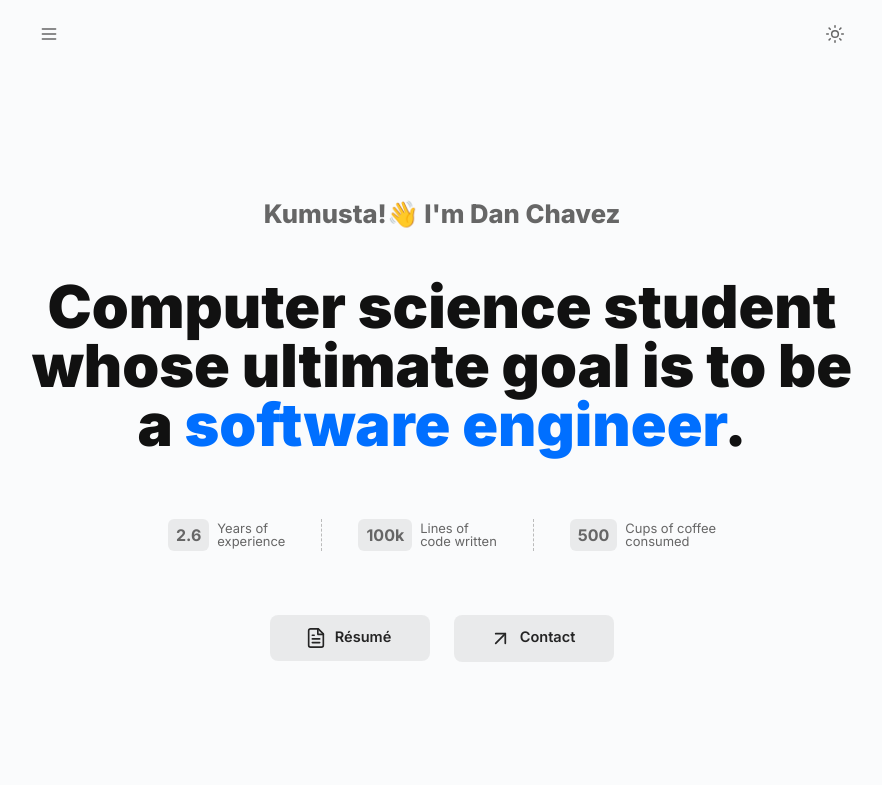
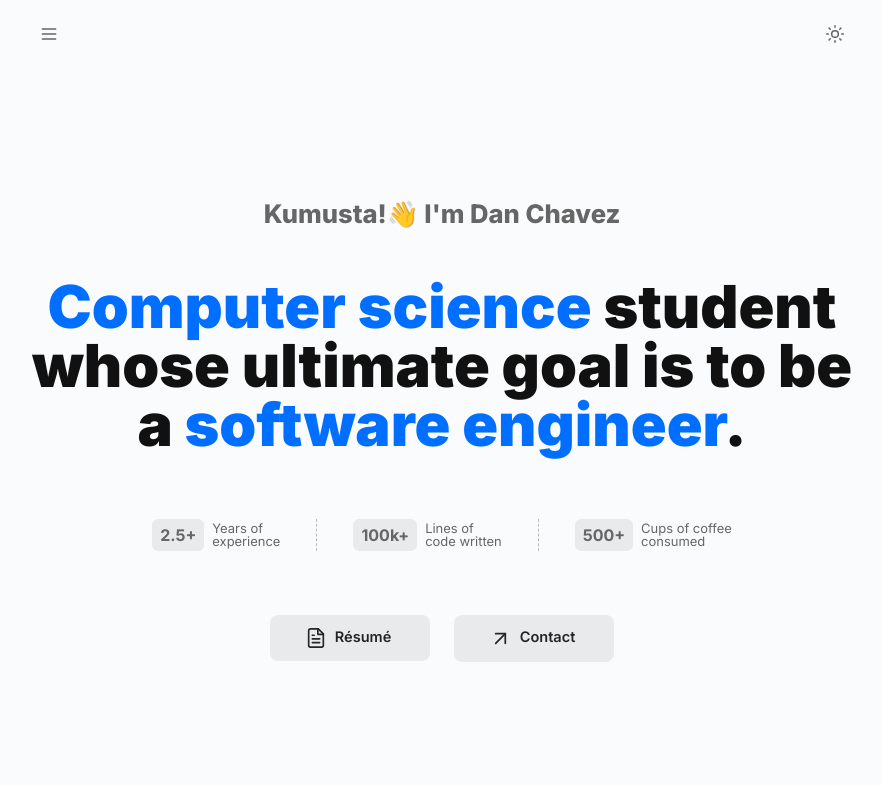
Before and after one commit to salem98/lem-portfolio-astro2.0, an Astro site: page / in a window 1280 px wide. Shown: the top 785 px of the page, without its empty margins (198-1080 px from the left). Built offline with nearby package versions, Linux system fonts and the light colour scheme; Astro itself is replaced by a stand-in of ours.

Commit message:
update home

```diff
--- a/src/sections/homeSection.astro
+++ b/src/sections/homeSection.astro
@@ -22,7 +22,9 @@
             class="hidden text-[2.4rem] sm:text-[3.1rem] md:text-[3.7rem] font-black leading-[1] text-[#111] dark:text-[#f3f3f3]"
             id="slogan1"
         >
-            Computer science student whose ultimate goal is to be a <span
+            <span
+                class="text-primary">Computer science</span
+            > student whose ultimate goal is to be a <span
                 class="text-primary">software engineer</span
             >.
         </p>
@@ -34,7 +36,7 @@
             <span
                 class="flex items-center font-bold bg-[#0001] dark:bg-[#fff1] py-1 px-2 rounded-md"
             >
-                2.6
+                2.5+
             </span>
             <span
                 class="text-[0.71rem] sm:text-[0.81rem] leading-[1] text-center sm:text-left"
@@ -49,7 +51,7 @@
                 class="flex items-center font-bold bg-[#0001] dark:bg-[#fff1] py-1 px-2 rounded-md"
                 id="code-lines"
             >
-                100k
+                100k+
             </span>
             <span
                 class="text-[0.71rem] sm:text-[0.81rem] leading-[1] text-center sm:text-left"
@@ -63,7 +65,7 @@
             <span
                 class="flex items-center font-bold bg-[#0001] dark:bg-[#fff1] py-1 px-2 rounded-md"
             >
-                500
+                500+
             </span>
             <span
                 class="text-[0.71rem] sm:text-[0.81rem] leading-[1] text-center sm:text-left"
```
